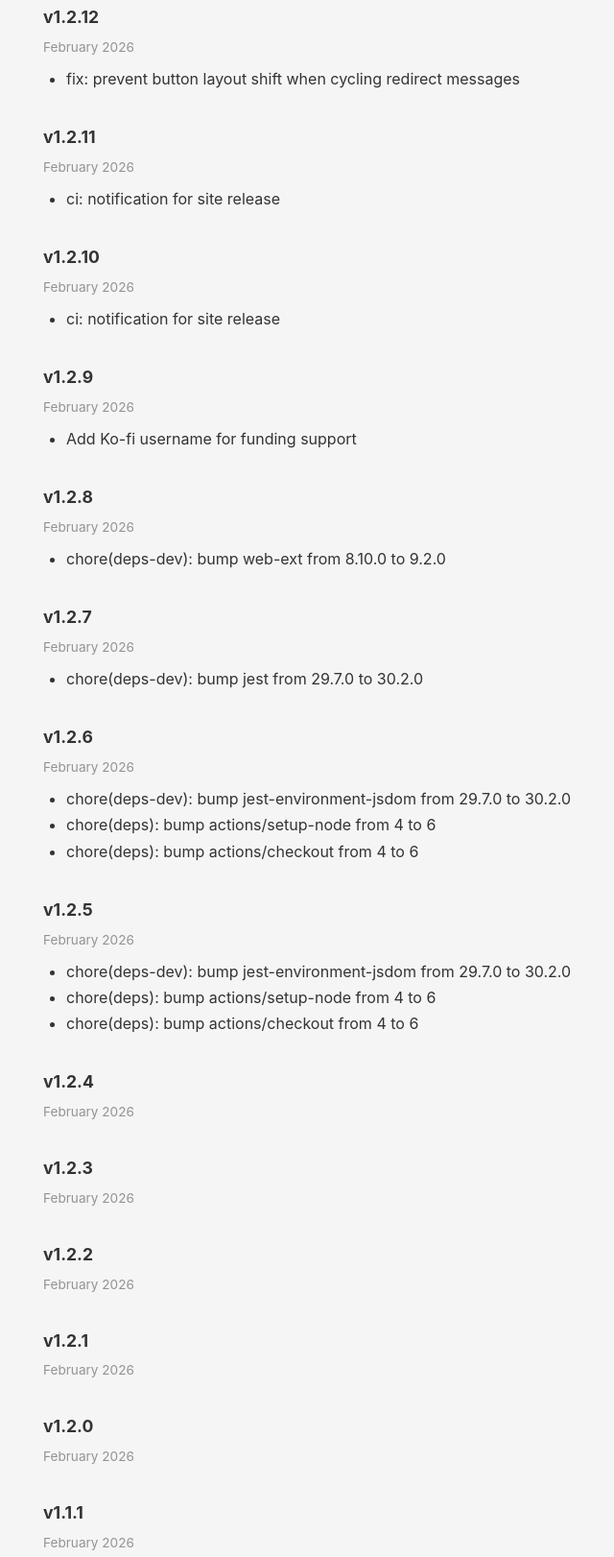
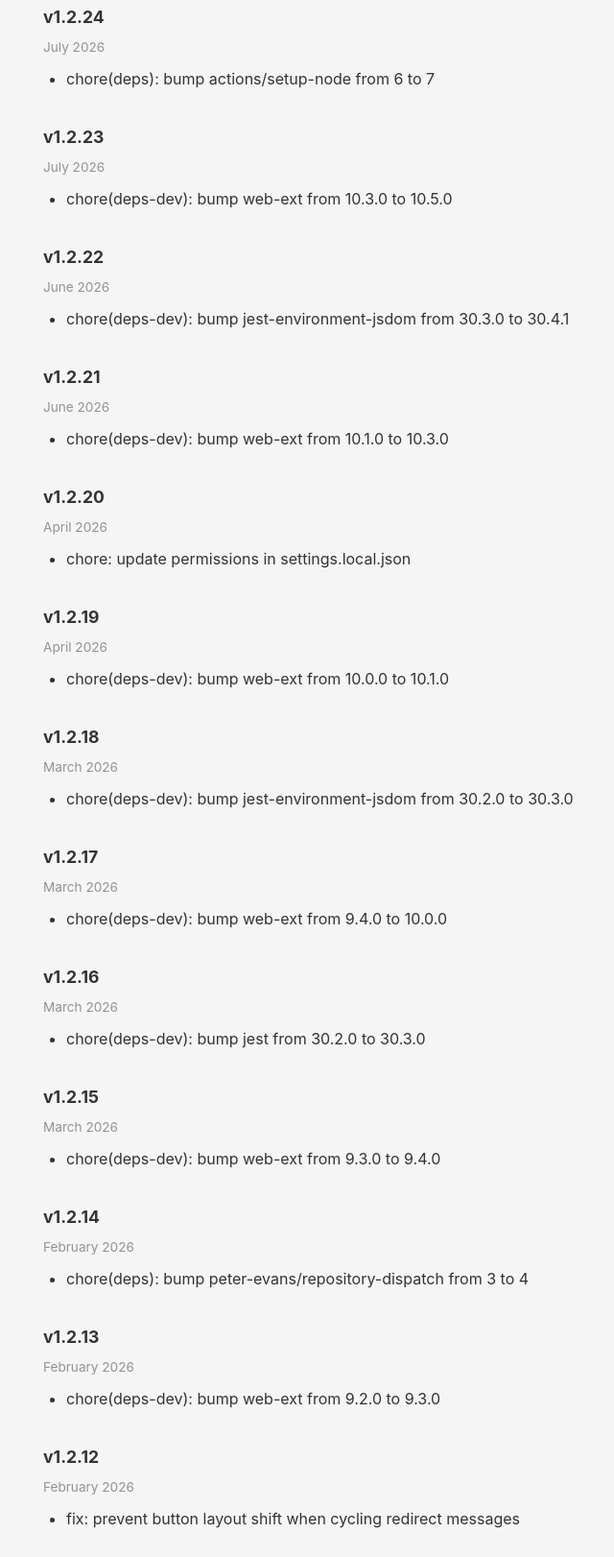
Before and after one commit to alloydwhitlock/distracted-work-site, a plain HTML site: page opensource.html in a window 1280 px wide. Shown: the part 925-2547 px from the top of the page at 96% size, without its empty margins (279-919 px from the left). Drawn offline with Linux system fonts and the light colour scheme.

Commit message:
chore: sync changelog from extension releases

```diff
--- a/opensource.html
+++ b/opensource.html
@@ -35,6 +35,90 @@
     <h2>Changelog</h2>
 
     <!-- CHANGELOG_START -->
+    <div class="changelog-entry">
+      <h3>v1.2.24</h3>
+      <p class="date">July 2026</p>
+      <ul>
+        <li>chore(deps): bump actions/setup-node from 6 to 7</li>
+      </ul>
+    </div>
+    <div class="changelog-entry">
+      <h3>v1.2.23</h3>
+      <p class="date">July 2026</p>
+      <ul>
+        <li>chore(deps-dev): bump web-ext from 10.3.0 to 10.5.0</li>
+      </ul>
+    </div>
+    <div class="changelog-entry">
+      <h3>v1.2.22</h3>
+      <p class="date">June 2026</p>
+      <ul>
+        <li>chore(deps-dev): bump jest-environment-jsdom from 30.3.0 to 30.4.1</li>
+      </ul>
+    </div>
+    <div class="changelog-entry">
+      <h3>v1.2.21</h3>
+      <p class="date">June 2026</p>
+      <ul>
+        <li>chore(deps-dev): bump web-ext from 10.1.0 to 10.3.0</li>
+      </ul>
+    </div>
+    <div class="changelog-entry">
+      <h3>v1.2.20</h3>
+      <p class="date">April 2026</p>
+      <ul>
+        <li>chore: update permissions in settings.local.json</li>
+      </ul>
+    </div>
+    <div class="changelog-entry">
+      <h3>v1.2.19</h3>
+      <p class="date">April 2026</p>
+      <ul>
+        <li>chore(deps-dev): bump web-ext from 10.0.0 to 10.1.0</li>
+      </ul>
+    </div>
+    <div class="changelog-entry">
+      <h3>v1.2.18</h3>
+      <p class="date">March 2026</p>
+      <ul>
+        <li>chore(deps-dev): bump jest-environment-jsdom from 30.2.0 to 30.3.0</li>
+      </ul>
+    </div>
+    <div class="changelog-entry">
+      <h3>v1.2.17</h3>
+      <p class="date">March 2026</p>
+      <ul>
+        <li>chore(deps-dev): bump web-ext from 9.4.0 to 10.0.0</li>
+      </ul>
+    </div>
+    <div class="changelog-entry">
+      <h3>v1.2.16</h3>
+      <p class="date">March 2026</p>
+      <ul>
+        <li>chore(deps-dev): bump jest from 30.2.0 to 30.3.0</li>
+      </ul>
+    </div>
+    <div class="changelog-entry">
+      <h3>v1.2.15</h3>
+      <p class="date">March 2026</p>
+      <ul>
+        <li>chore(deps-dev): bump web-ext from 9.3.0 to 9.4.0</li>
+      </ul>
+    </div>
+    <div class="changelog-entry">
+      <h3>v1.2.14</h3>
+      <p class="date">February 2026</p>
+      <ul>
+        <li>chore(deps): bump peter-evans/repository-dispatch from 3 to 4</li>
+      </ul>
+    </div>
+    <div class="changelog-entry">
+      <h3>v1.2.13</h3>
+      <p class="date">February 2026</p>
+      <ul>
+        <li>chore(deps-dev): bump web-ext from 9.2.0 to 9.3.0</li>
+      </ul>
+    </div>
     <div class="changelog-entry">
       <h3>v1.2.12</h3>
       <p class="date">February 2026</p>
```
